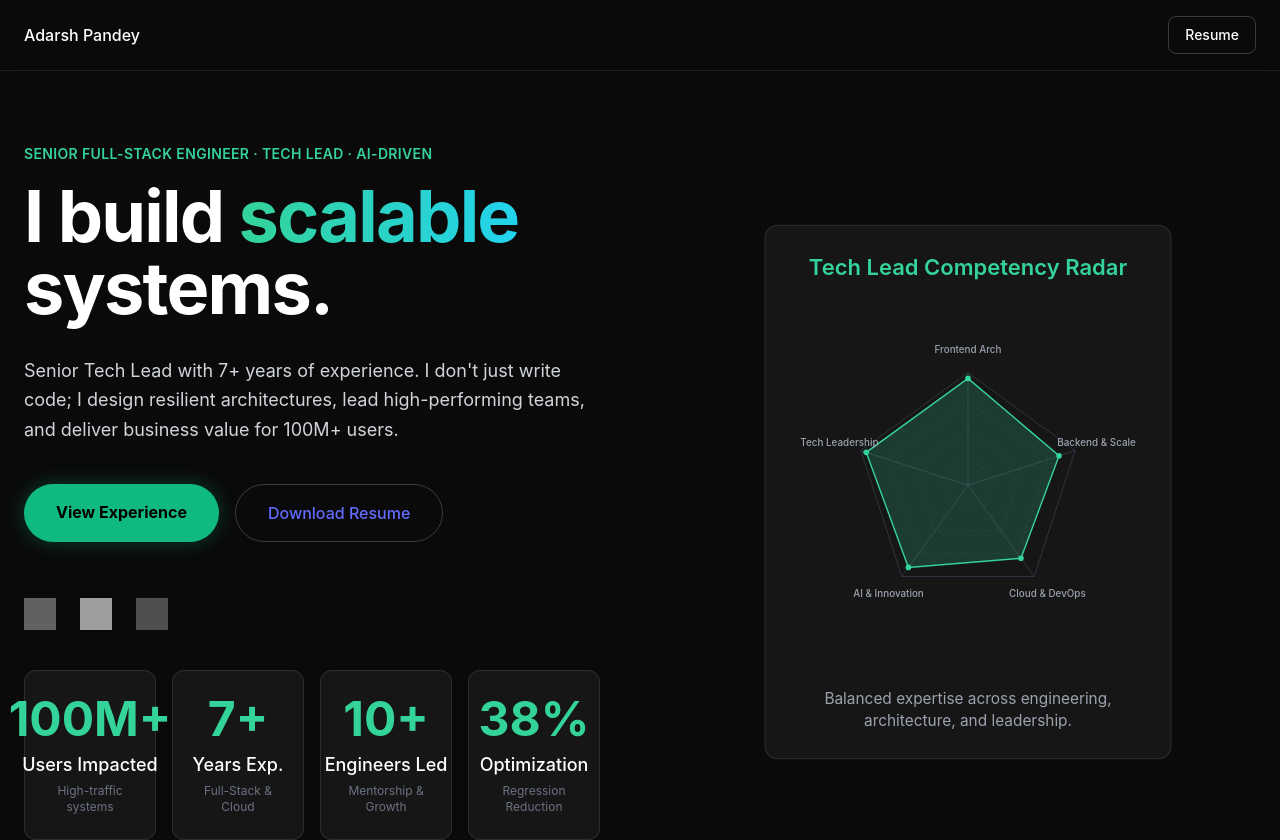
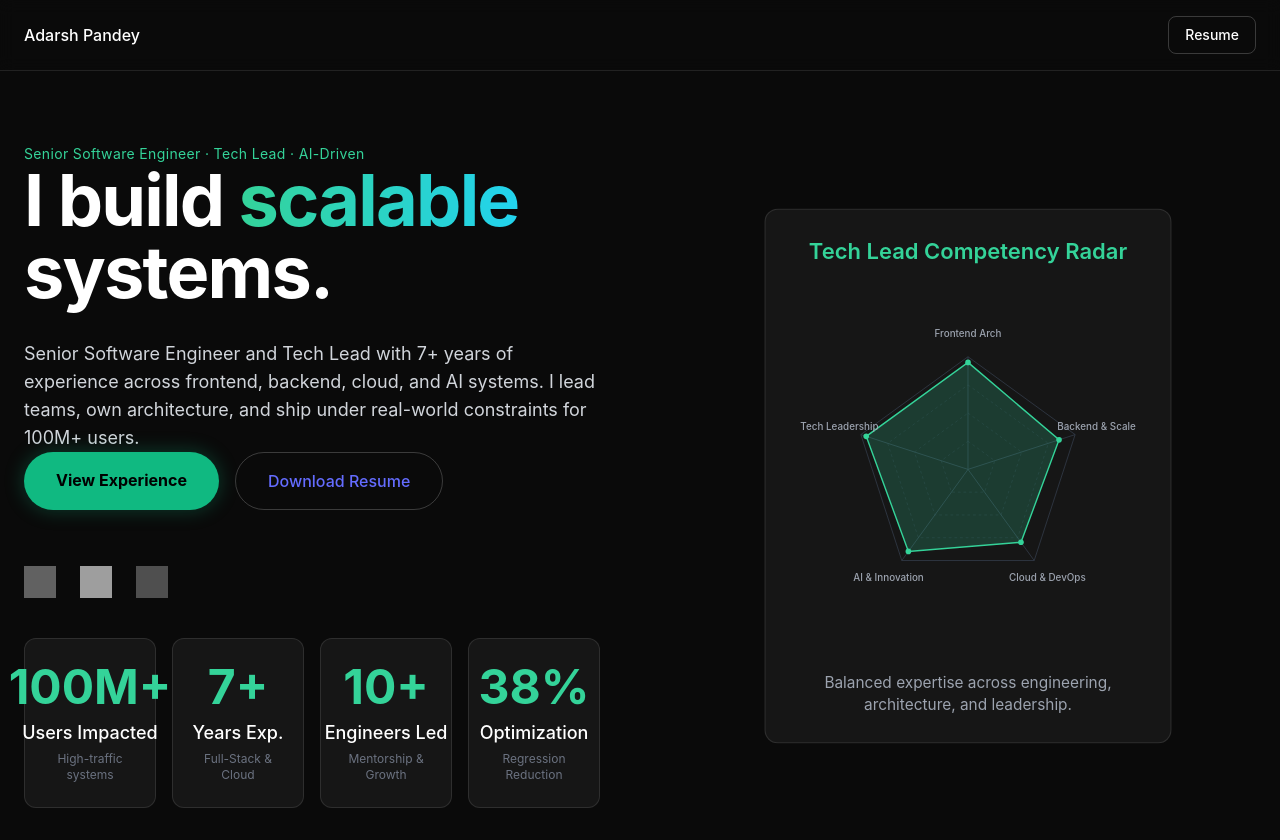
Before and after one commit to learneradarsh/learneradarsh.github.io, a React (Vite) app: page / in a window 1280 px wide. Shown: the top 840 px of the page. Built offline with nearby package versions, Linux system fonts and the light colour scheme; grey boxes are pictures that could not be loaded.

Commit message:
update homepage

```diff
--- a/src/pages/Home.tsx
+++ b/src/pages/Home.tsx
@@ -21,18 +21,19 @@ export default function Home() {
         <section className="relative overflow-hidden">
           <div className="max-w-7xl mx-auto px-6 pt-36 pb-28 grid grid-cols-1 lg:grid-cols-2 gap-20 items-center">
             <div>
-              <p className="text-emerald-400 text-sm tracking-wide uppercase font-semibold mb-4">
-                Senior Full-Stack Engineer · Tech Lead · AI-Driven
+              <p className="text-emerald-400 text-sm tracking-wide">
+                Senior Software Engineer · Tech Lead · AI-Driven
               </p>
 
               <h1 className="text-5xl md:text-7xl font-bold leading-tight tracking-tight mb-8">
                 I build <span className="text-transparent bg-clip-text bg-gradient-to-r from-emerald-400 to-cyan-400">scalable</span> systems.
               </h1>
 
-              <p className="text-gray-300 max-w-xl text-lg leading-relaxed mb-10">
-                Senior Tech Lead with 7+ years of experience. I don't just write code;
-                I design resilient architectures, lead high-performing teams, and deliver
-                business value for 100M+ users.
+              <p className="mt-6 text-gray-300 max-w-xl text-lg">
+                Senior Software Engineer and Tech Lead with 7+ years of
+                experience across frontend, backend, cloud, and AI systems.
+                I lead teams, own architecture, and ship under real-world
+                constraints for 100M+ users.
               </p>
 
               <div className="flex flex-wrap gap-4 mb-14">
```
